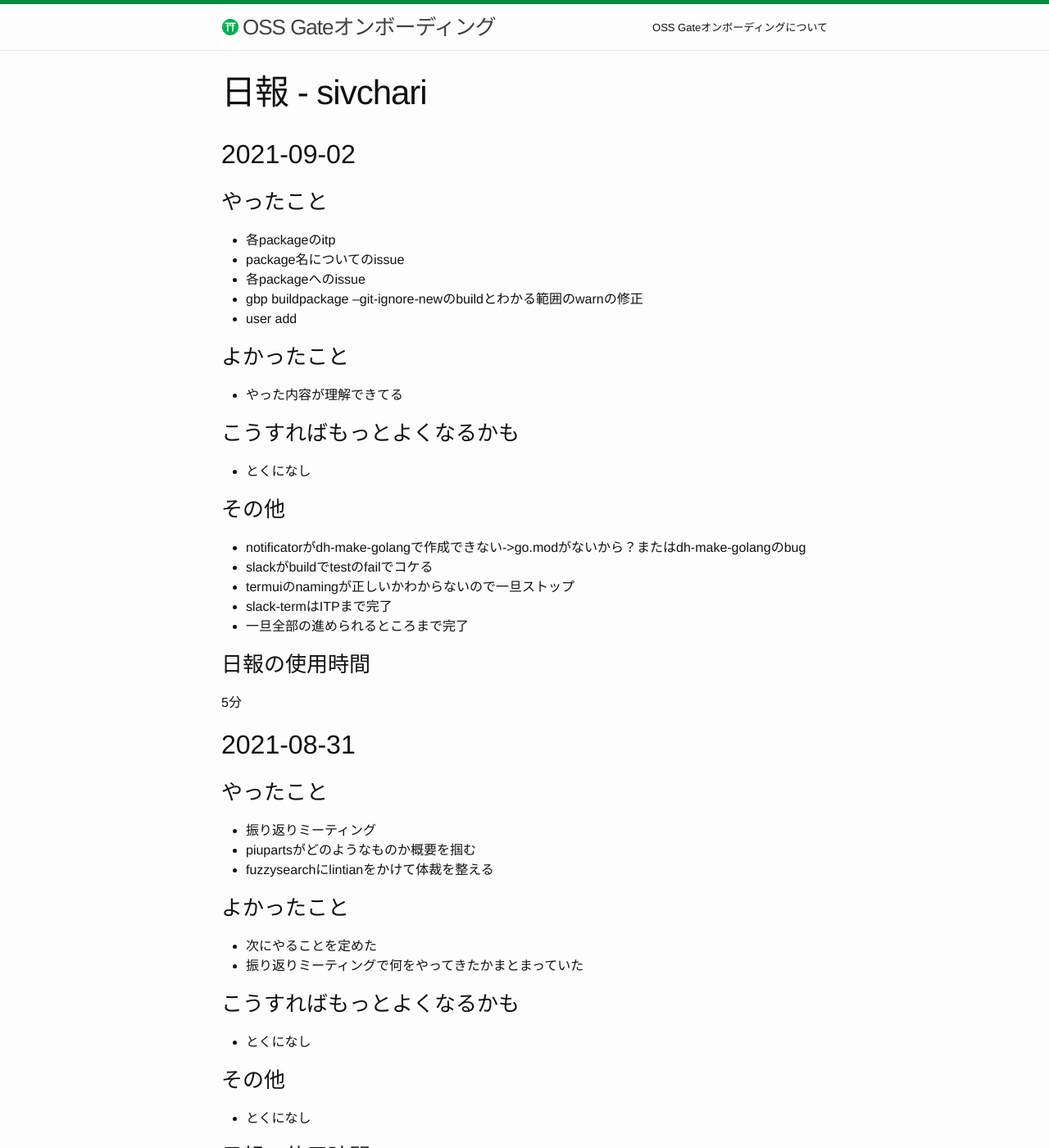
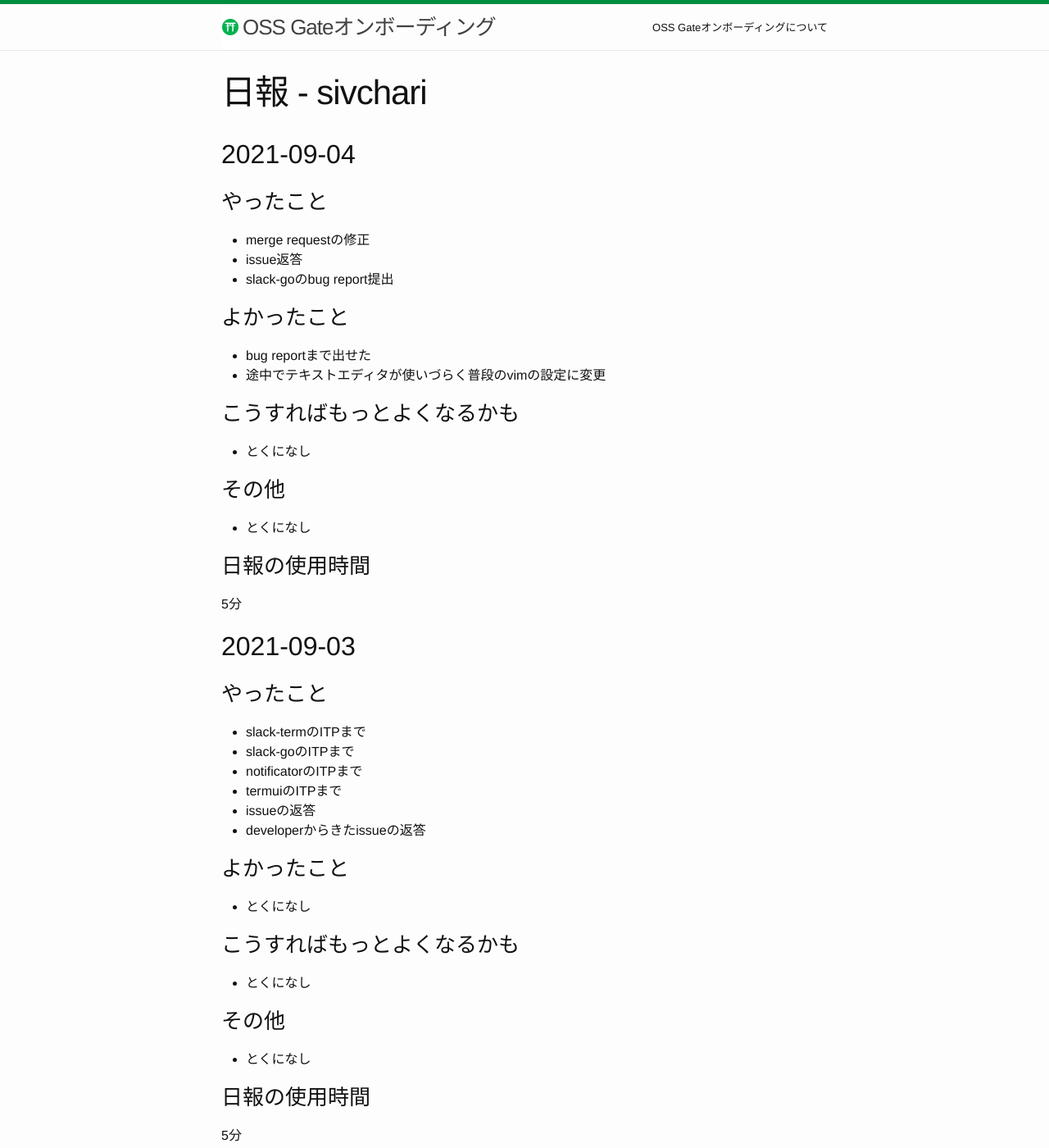
Before and after one commit to oss-gate/on-boarding, a Jekyll site: the page built from proposals/2021-08/kenhys-maintain-debian-packages/daily-report-sivchari.md, in a window 1280 px wide and 1400 px high. Shown: the whole window at 82% size. Built offline with Jekyll 4.4.1, drawn with Linux system fonts in a browser that asks for light colours; Markdown is read by kramdown in place of the engine named in the settings; comment, search, counter and statistics services are not loaded.

Commit message:
add daily report

```diff
--- a/proposals/2021-08/kenhys-maintain-debian-packages/daily-report-sivchari.md
+++ b/proposals/2021-08/kenhys-maintain-debian-packages/daily-report-sivchari.md
@@ -6,6 +6,58 @@ title: 日報 - sivchari
 <!-- ↑の${ID}は自分のGitHubのIDに置き換える。例：日報 - kenhys -->
 
 <!-- 新しい日付を上に書く。つまり、追記するときは上に追記する。 -->
+## 2021-09-04
+
+### やったこと
+
+  * merge requestの修正
+  * issue返答
+  * slack-goのbug report提出
+
+### よかったこと
+
+  * bug reportまで出せた
+  * 途中でテキストエディタが使いづらく普段のvimの設定に変更
+
+### こうすればもっとよくなるかも
+
+  * とくになし
+
+### その他
+
+  * とくになし
+
+### 日報の使用時間
+
+5分
+
+## 2021-09-03
+
+### やったこと
+
+  * slack-termのITPまで
+  * slack-goのITPまで
+  * notificatorのITPまで
+  * termuiのITPまで
+  * issueの返答
+  * developerからきたissueの返答
+
+### よかったこと
+
+  * とくになし
+
+### こうすればもっとよくなるかも
+
+  * とくになし
+
+### その他
+
+  * とくになし
+
+### 日報の使用時間
+
+5分
+
 ## 2021-09-02
 
 ### やったこと
```
